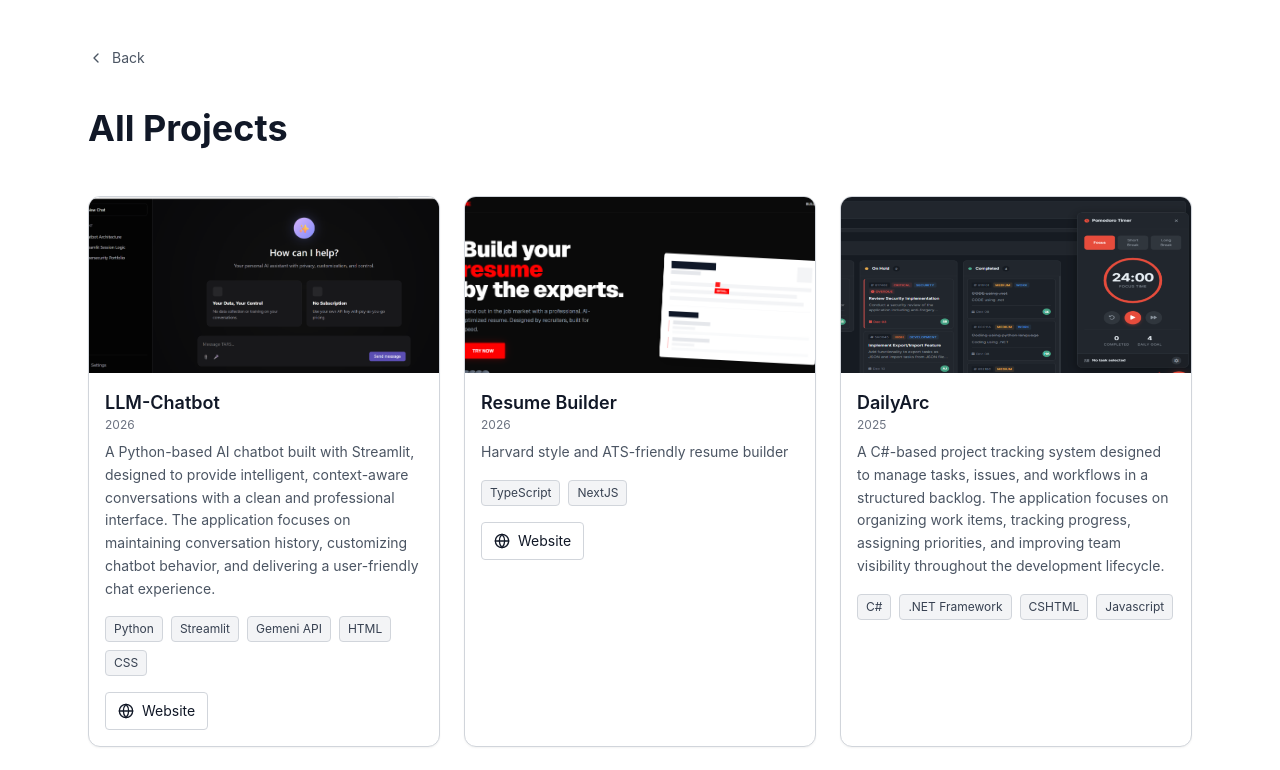
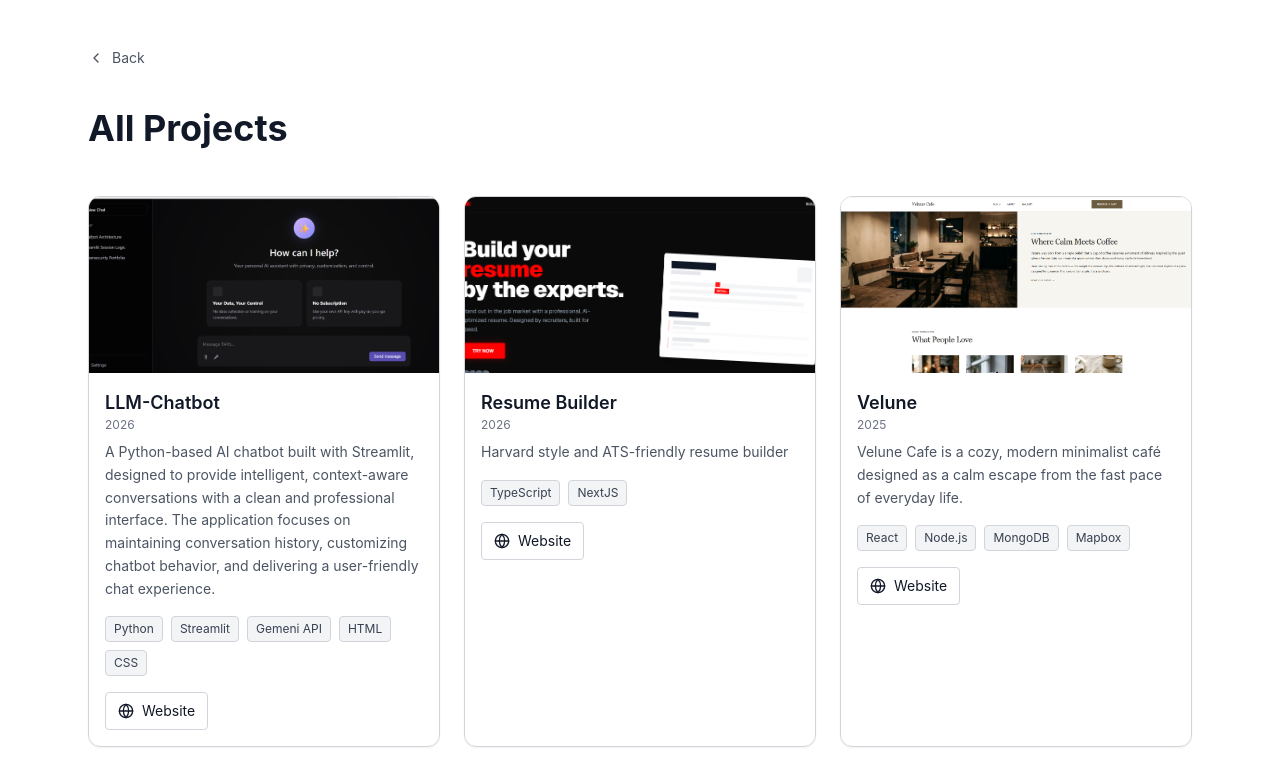
Before and after one commit to gakhd625/gerleyy-portfolio, a Next.js app: page /projects in a window 1280 px wide. Shown: the top 770 px of the page. Built offline with nearby package versions, Linux system fonts and the light colour scheme.

Commit message:
[UPDATE] add new project

```diff
--- a/data/portfolio.ts
+++ b/data/portfolio.ts
@@ -111,6 +111,17 @@ export const portfolioData = {
         source: ""
       },
       thumbnail: "/projects/resumebuilder.png"
+    },
+    {
+      title: "Velune",
+      date: "2025",
+      description: "Velune Cafe is a cozy, modern minimalist café designed as a calm escape from the fast pace of everyday life.",
+      technologies: ["React", "Node.js", "MongoDB", "Mapbox"],
+      links: {
+        website: "https://velune.sites.repaint.com/",
+        source: ""
+      },
+      thumbnail: "/projects/velune.png"
     },
     {
       title: "DailyArc",
```
Also changed, not shown: public/projects/velune.png (added).
